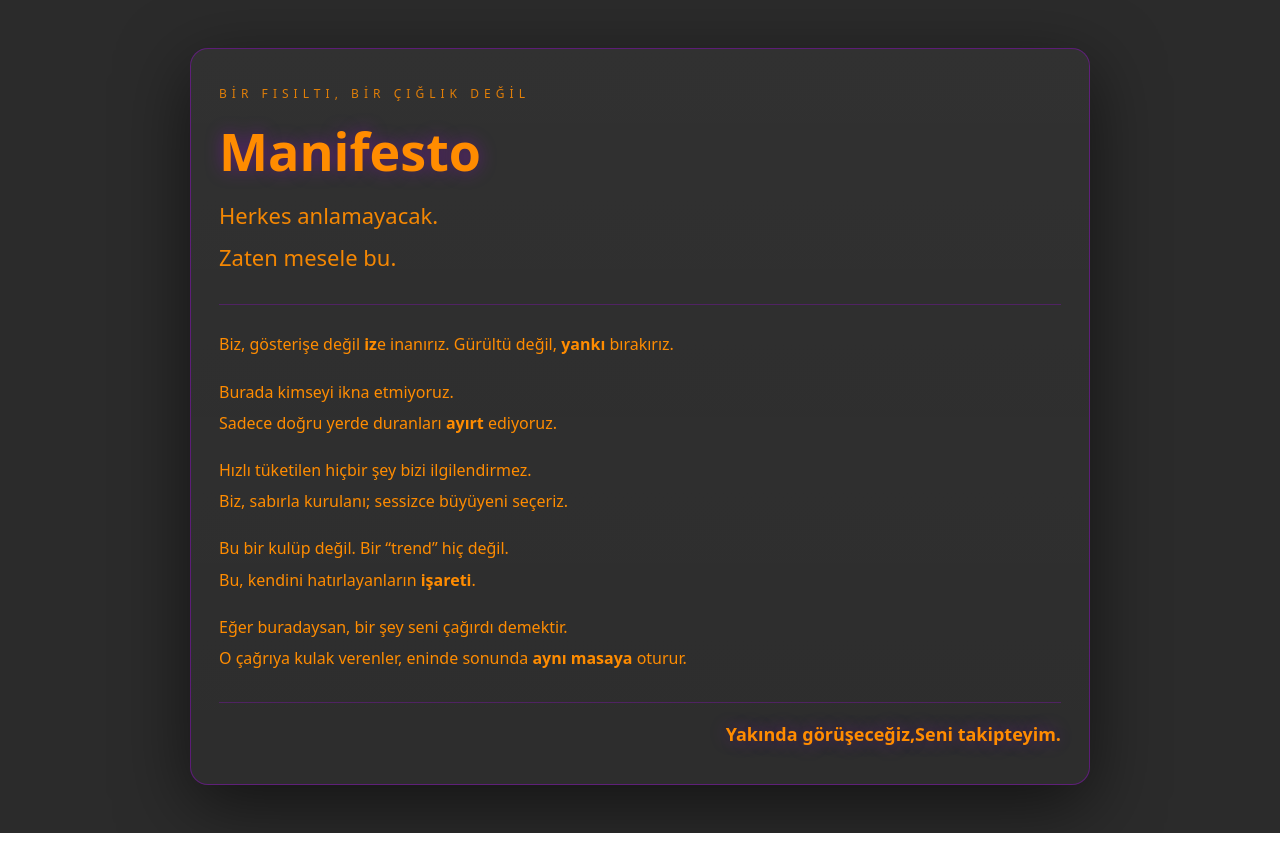
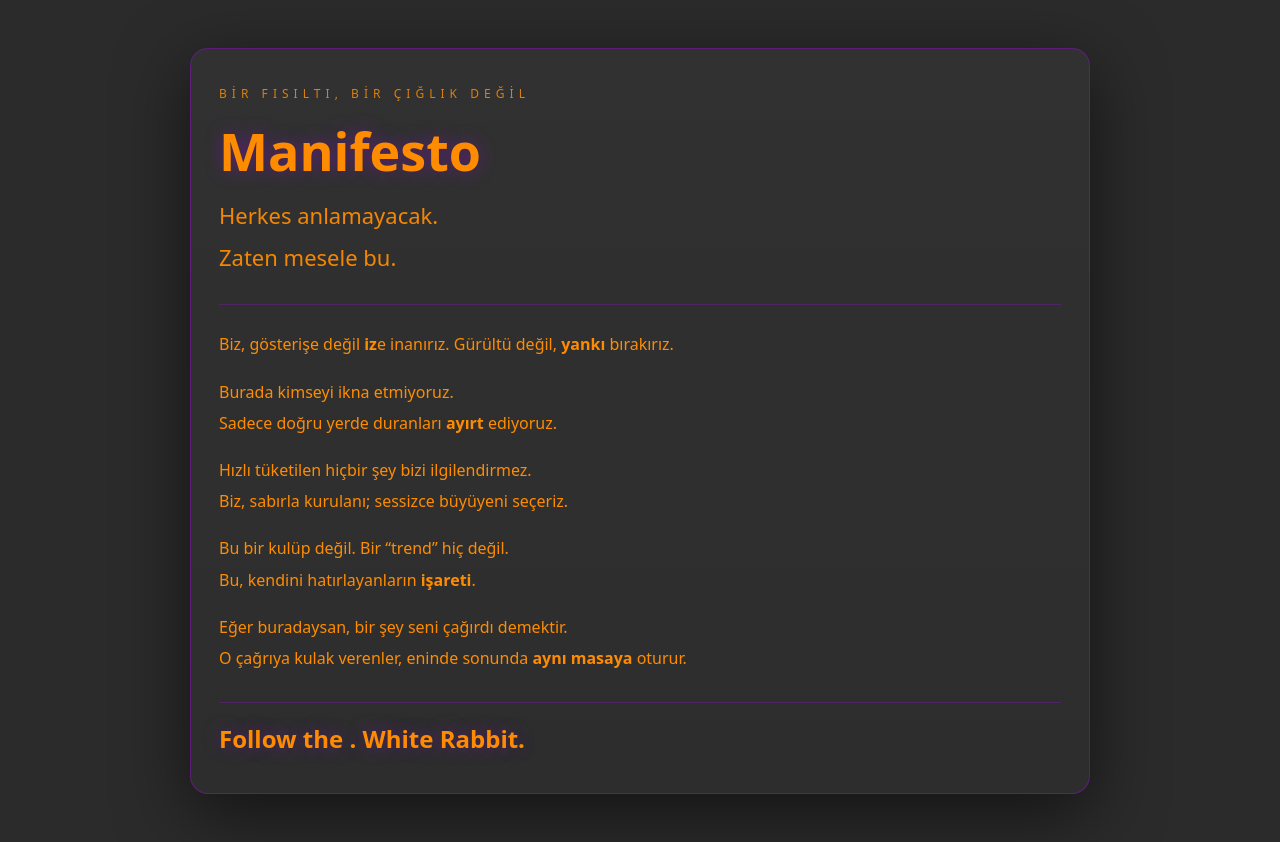
Before and after one commit to mekin1982me-art/follow-the-white-rabbit, a Next.js app: page /manifesto in a window 1280 px wide. Built offline with nearby package versions, Linux system fonts and the light colour scheme.

Commit message:
Update page.tsx

```diff
--- a/app/manifesto/page.tsx
+++ b/app/manifesto/page.tsx
@@ -111,13 +111,13 @@ export default function ManifestoPage() {
         <p
           style={{
             margin: 0,
-            fontSize: "18px",
+            fontSize: "24px",
             fontWeight: 700,
-            textAlign: "right",
+            textAlign: "left",
             textShadow: "0 0 18px rgba(180,0,255,0.35)",
           }}
         >
-          Yakında görüşeceğiz,Seni takipteyim.
+          Follow the . White Rabbit.
         </p>
       </div>
     </main>
```
